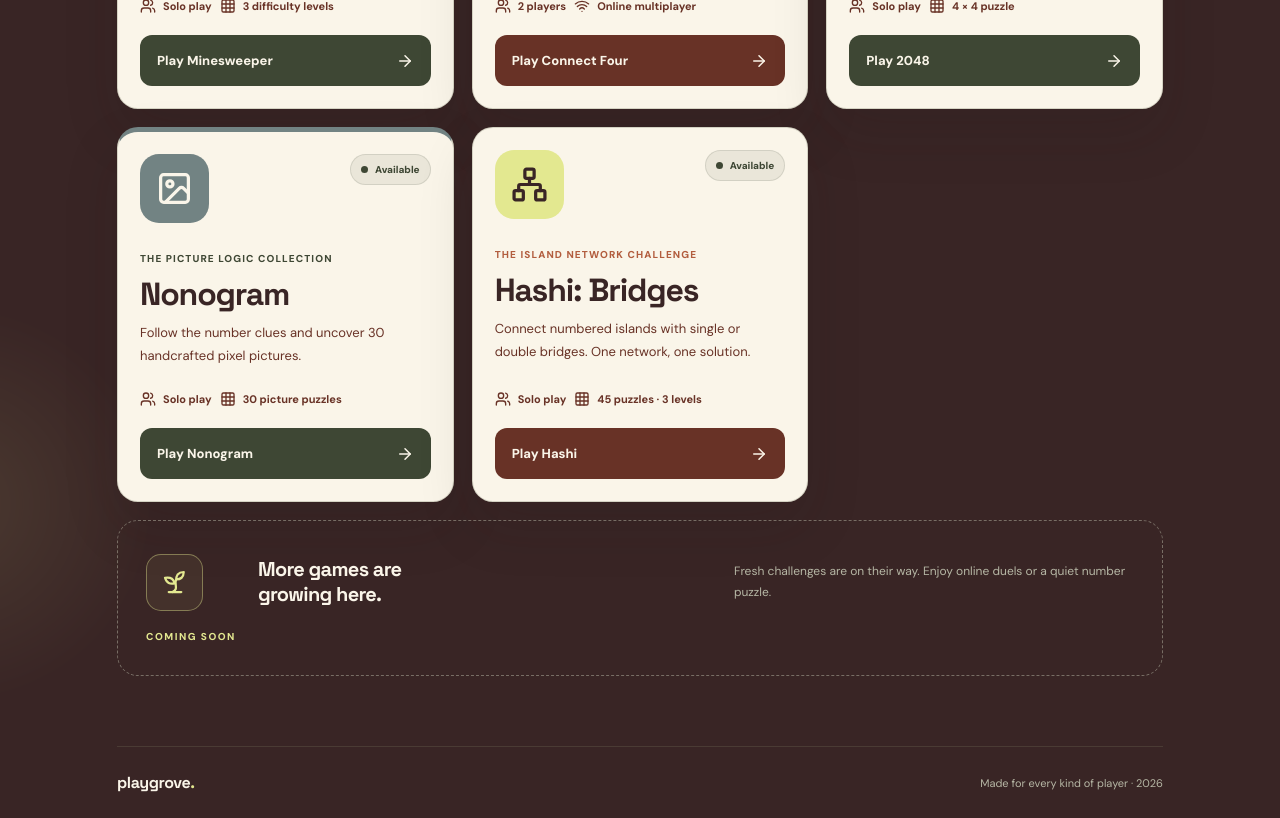
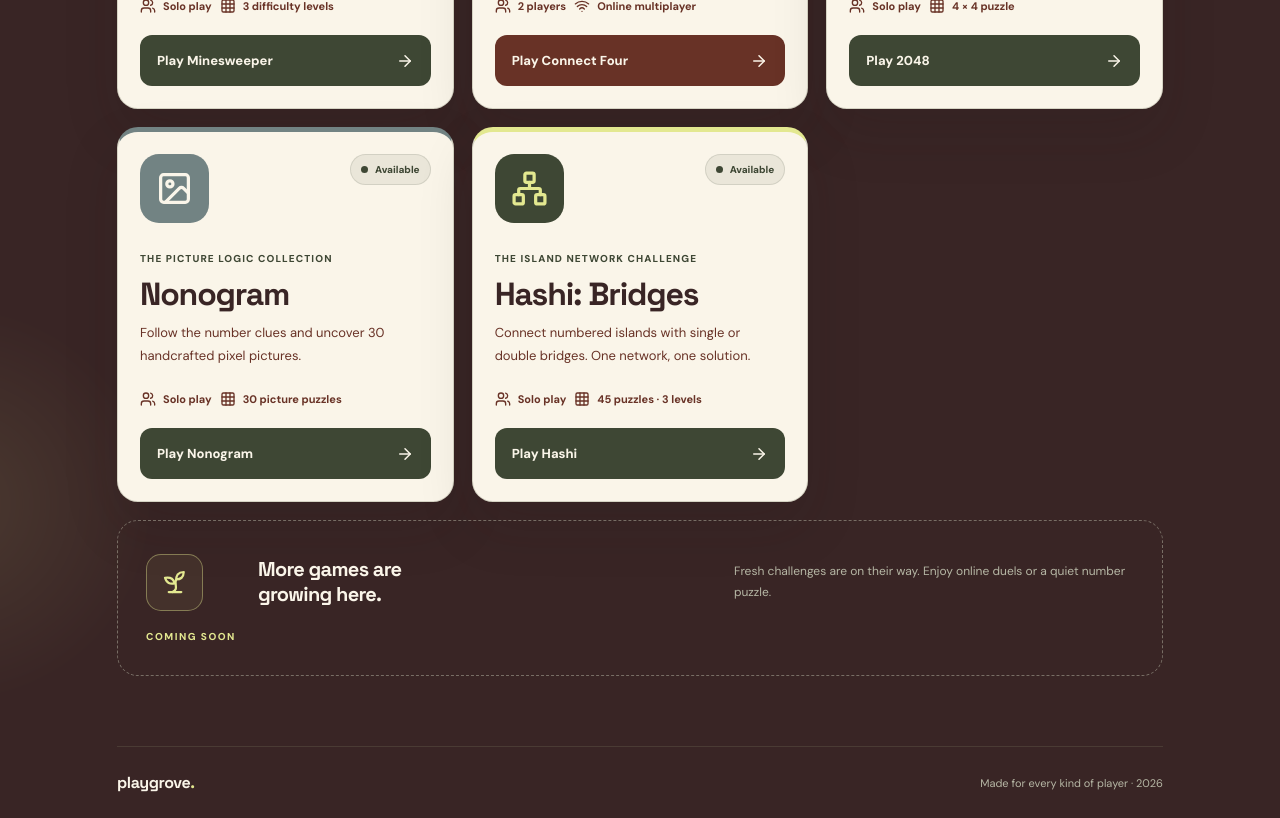
Before and after one commit to HY0831/fourcast-number-duel, a React (Vite) app in the folder client/: page / in a window 1280 px wide. Shown: the part 1360-2178 px from the top of the page. Built offline with nearby package versions, Linux system fonts and the light colour scheme.

Commit message:
test(playgrove): update eight-game counts and new Hashi route

```diff
--- a/client/src/playgrove/playgrove.css
+++ b/client/src/playgrove/playgrove.css
@@ -239,3 +239,10 @@
 .pg-route-error-actions button { min-height:44px; padding:10px 18px; border:1px solid #E3E890; border-radius:12px; background:#E3E890; color:#392525; font-weight:800; cursor:pointer; }
 .pg-route-error-actions button + button { background:transparent; color:#FAF5E9; border-color:#FAF5E999; }
 .pg-route-error-actions button:focus-visible { outline:3px solid #FAF5E9; outline-offset:3px; }
+
+/* Eighth Playgrove game: Hashi Bridges. */
+.pg-hashi-card{border-top:5px solid var(--pg-sprout)}
+.pg-hashi-symbol{background:var(--pg-foliage);color:var(--pg-sprout)}
+.pg-hashi-card .pg-card-kicker{color:var(--pg-foliage)}
+.pg-hashi-play{background:var(--pg-foliage)}
+.pg-hashi-play:hover{background:var(--pg-redwood)}
```
